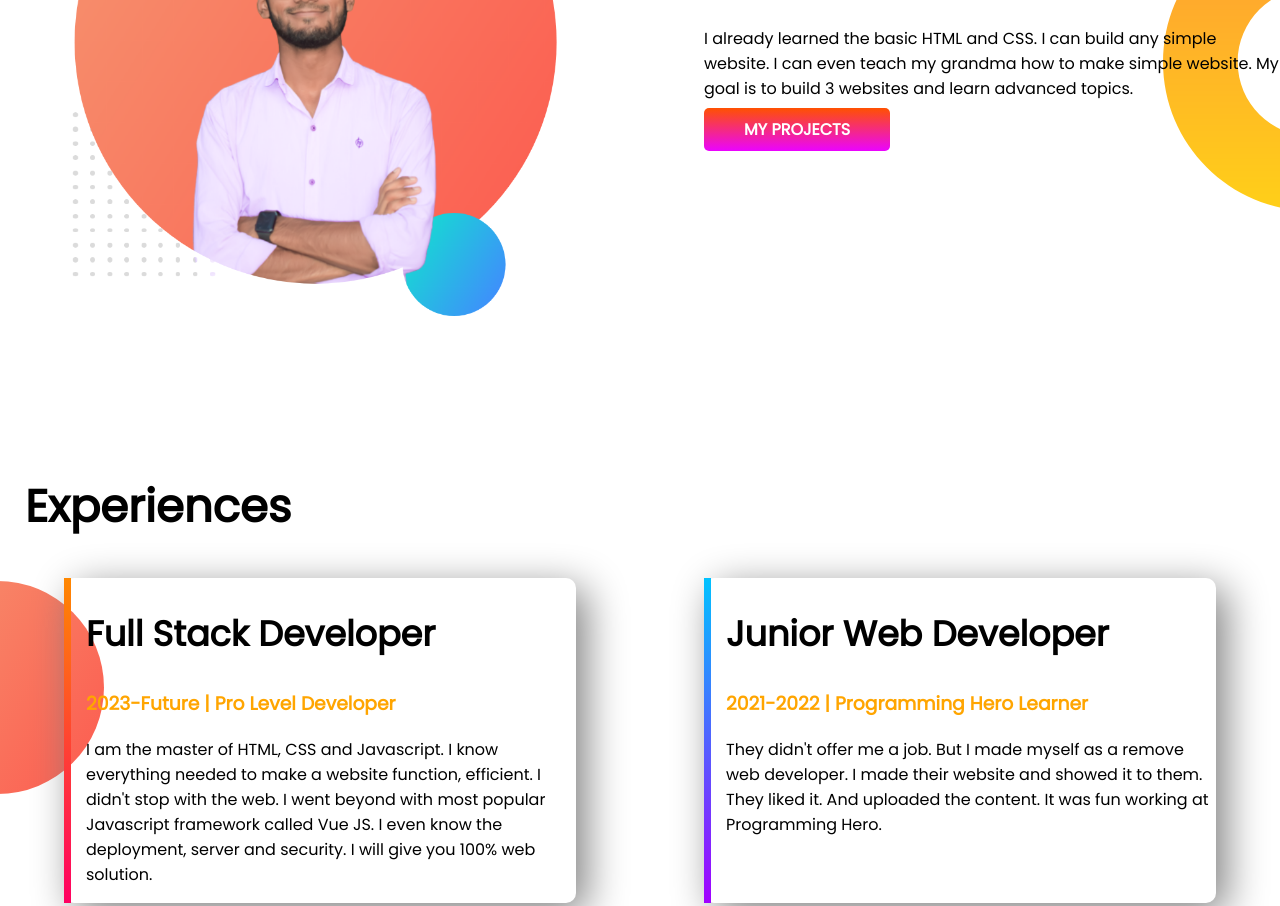
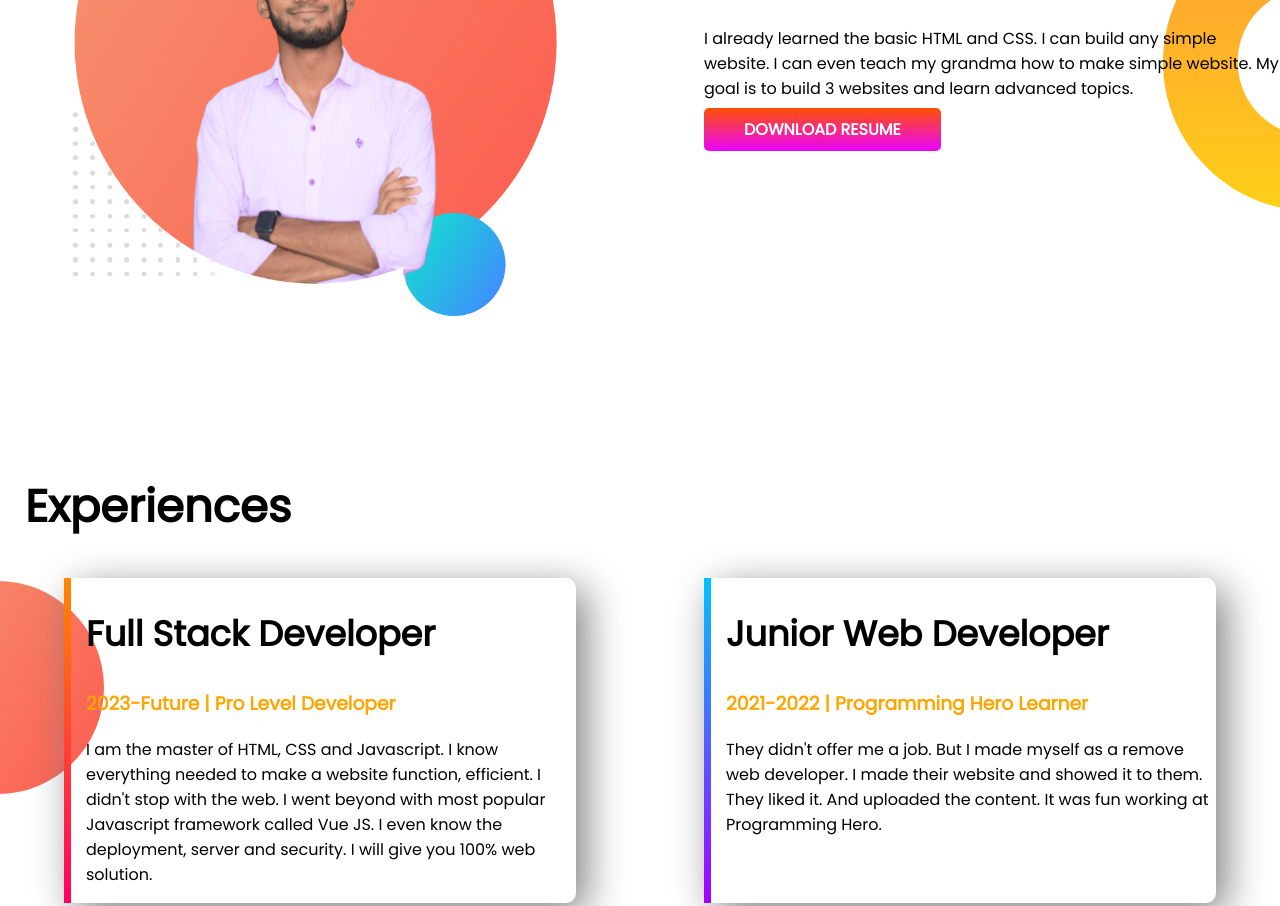
Before and after one commit to alaminpathanbd/developer-portfolio, a plain HTML site: page index.html in a window 1280 px wide. Shown: the part 854-1760 px from the top of the page. Drawn offline with Linux system fonts and the light colour scheme.

Commit message:
Remove Github Profile Link

```diff
--- a/index.html
+++ b/index.html
@@ -37,7 +37,7 @@
              <h1>Dream Big!</h1>
              <h2>Become a Web Developer</h2>
              <p>I already learned the basic HTML and CSS. I can build any simple website. I can even teach my grandma how to make simple website. My goal is to build 3 websites and learn advanced topics.</p>
-             <a class="link-button2" target="_blank" href="https://github.com/alaminpathanbd">MY PROJECTS</a>
+             <a class="link-button2"  href="#">DOWNLOAD RESUME</a>
          </div>
      </section>
     <!--Dream Banner End-->
```
